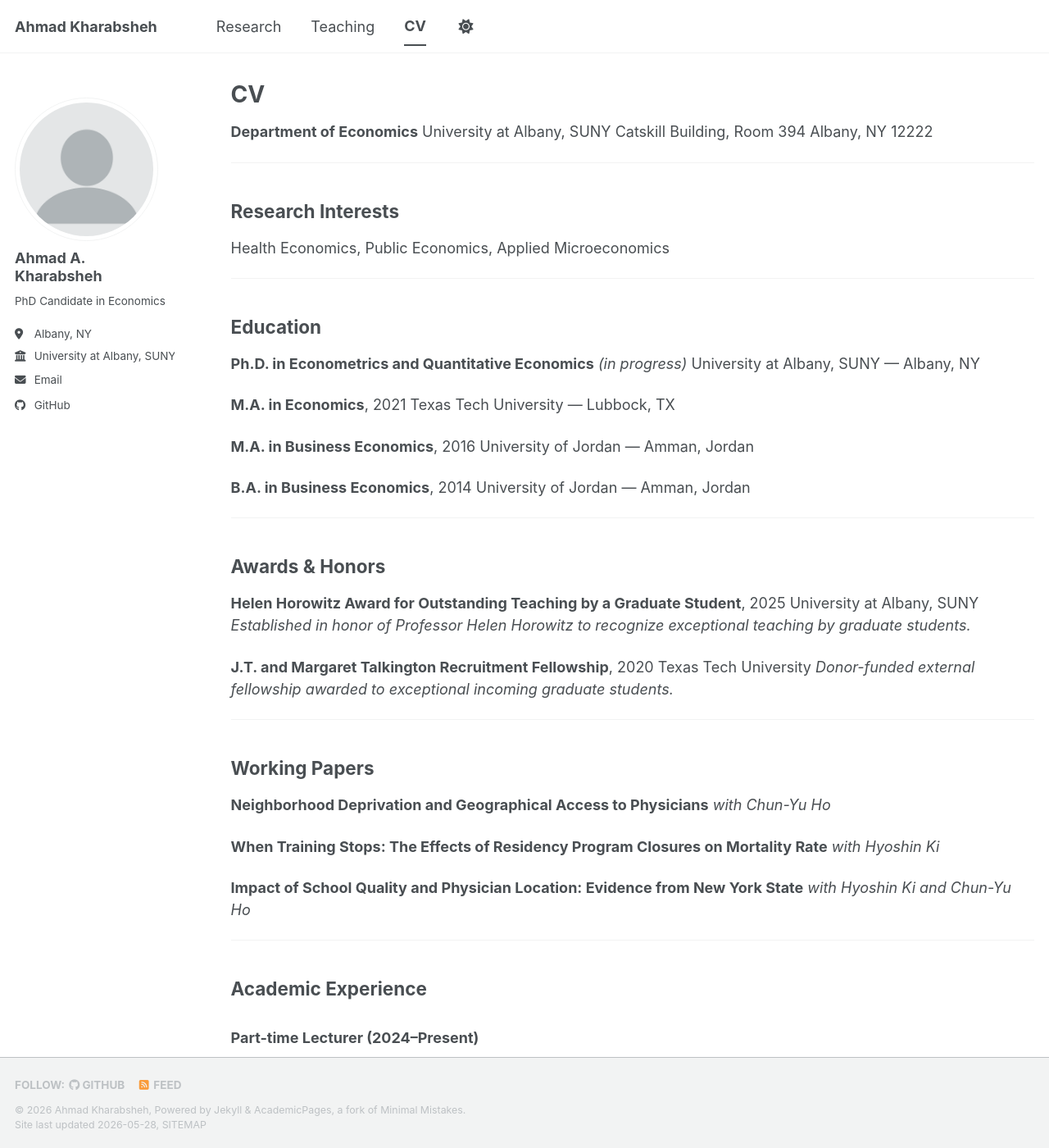
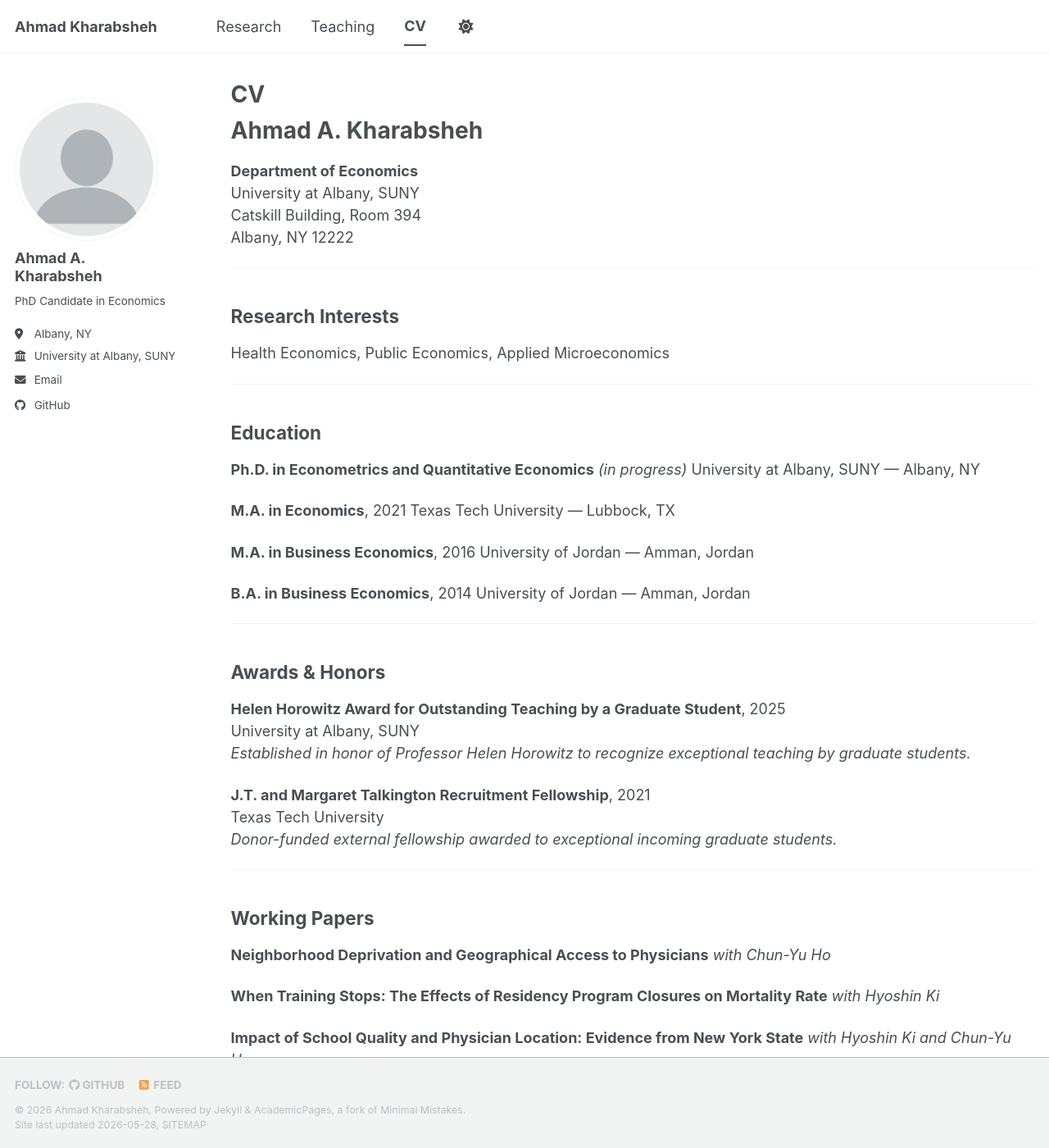
Before and after one commit to Kharabshehahmad/Kharabshehahmad.github.io, a Jekyll site: the page built from _pages/cv.md, in a window 1280 px wide and 1400 px high. Shown: the whole window at 82% size. Built offline with Jekyll 4.4.1, drawn with Linux system fonts in a browser that asks for light colours; a script bundle is joined from its source files by our own code; library files that are not in the unit come from our copies.

Commit message:
Update cv.md

```diff
--- a/_pages/cv.md
+++ b/_pages/cv.md
@@ -7,9 +7,11 @@ redirect_from:
   - /resume
 ---
 
-**Department of Economics**
-University at Albany, SUNY
-Catskill Building, Room 394
+# Ahmad A. Kharabsheh
+
+**Department of Economics**<br>
+University at Albany, SUNY<br>
+Catskill Building, Room 394<br>
 Albany, NY 12222
 
 ---
@@ -38,12 +40,12 @@ University of Jordan — Amman, Jordan
 
 ## Awards & Honors
 
-**Helen Horowitz Award for Outstanding Teaching by a Graduate Student**, 2025
-University at Albany, SUNY
+**Helen Horowitz Award for Outstanding Teaching by a Graduate Student**, 2025<br>
+University at Albany, SUNY<br>
 *Established in honor of Professor Helen Horowitz to recognize exceptional teaching by graduate students.*
 
-**J.T. and Margaret Talkington Recruitment Fellowship**, 2020
-Texas Tech University
+**J.T. and Margaret Talkington Recruitment Fellowship**, 2021<br>
+Texas Tech University<br>
 *Donor-funded external fellowship awarded to exceptional incoming graduate students.*
 
 ---
```
